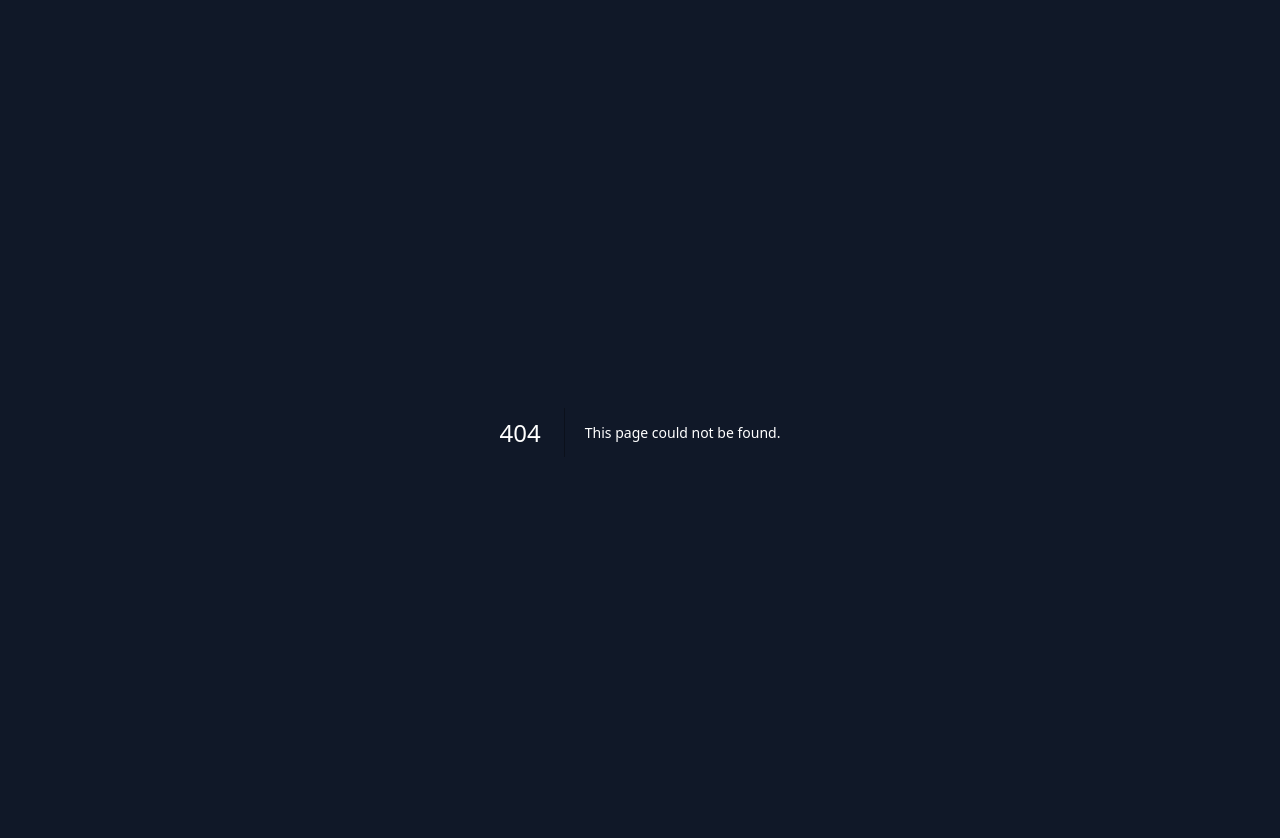
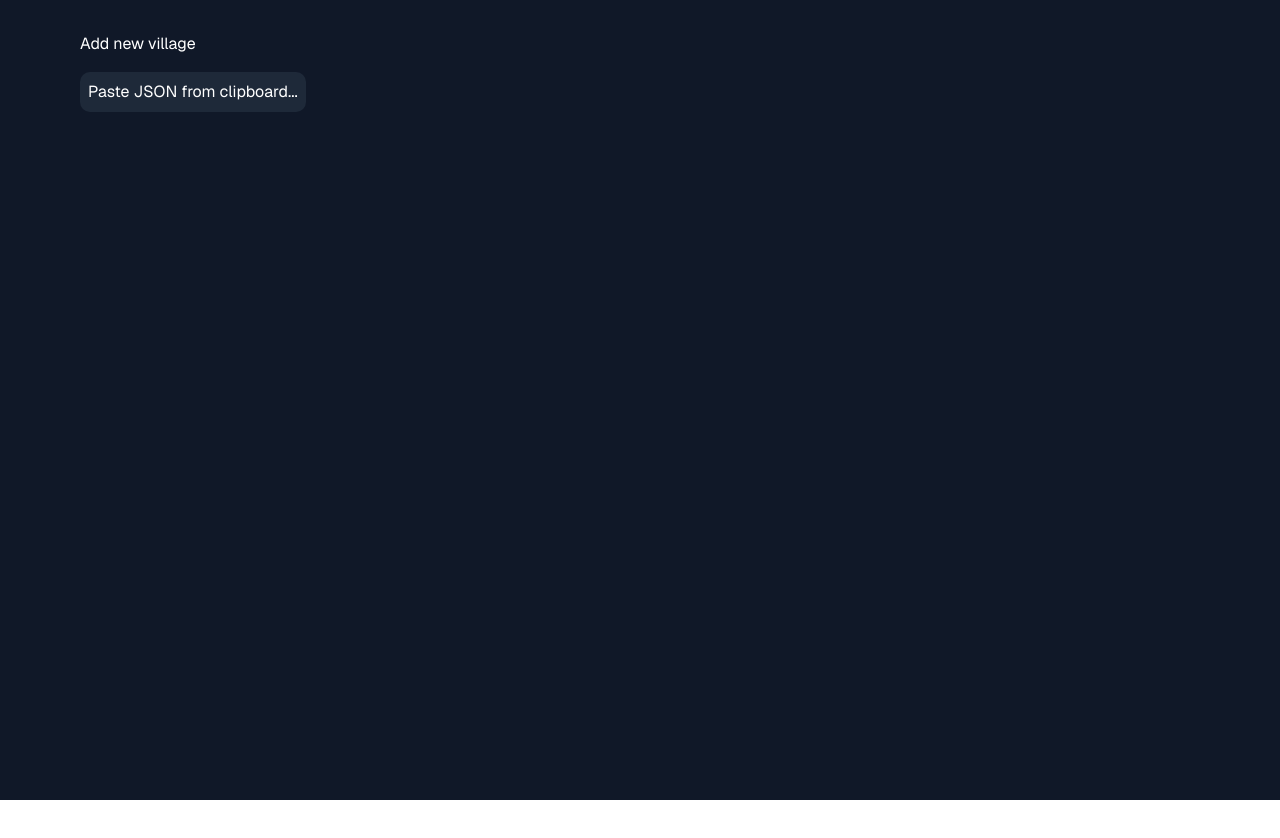
Before and after one commit to valanidev/clash-tracker, a Next.js app: page /tracker/new in a window 1280 px wide. Before the commit this address had no page. Shown: the top 838 px of the page. After the commit the page ends 800 px from the top, so only its background shows below. Built offline with nearby package versions, Linux system fonts and the light colour scheme.

Commit message:
Implement game data pasting

```diff
--- a/app/(account)/me/components/AddVillageBtn.tsx
+++ /dev/null
@@ -1,18 +0,0 @@
-'use client'
-
-import { Button } from '@/components/ui/button'
-import { addVillage } from '../actions'
-
-const AddVillageButton = () => {
-  const handleClick = async () => {
-    addVillage('22UUR8UOL')
-  }
-
-  return (
-    <Button className="bg-lime-700" onClick={handleClick}>
-      Add Village
-    </Button>
-  )
-}
-
-export default AddVillageButton
--- a/app/(account)/me/page.tsx
+++ b/app/(account)/me/page.tsx
@@ -1,6 +1,5 @@
 import { getCurrentUser } from '@/app/(auth)/core/currentUser'
-import AddVillageButton from './components/AddVillageBtn'
-import { getVillages } from './actions'
+import { getVillages } from '../actions'
 
 const AccountPage = async () => {
   const user = await getCurrentUser({ withFullUser: true })
@@ -28,13 +27,14 @@ const AccountPage = async () => {
           {user.role}
         </li>
       </ul>
-      <AddVillageButton />
 
-      {villages.map((village) => (
-        <div key={village.id}>
-          <h2>Village: {village.tag}</h2>
-        </div>
-      ))}
+      <div className="mt-2 flex flex-col flex-wrap gap-2 rounded-lg bg-white/5 p-2">
+        {villages.map((village) => (
+          <div key={village.id}>
+            <h2>Village: #{village.tag}</h2>
+          </div>
+        ))}
+      </div>
     </div>
   )
 }
--- /dev/null
+++ b/app/(account)/tracker/[tag]/page.tsx
@@ -0,0 +1,5 @@
+const TrackerPage = () => {
+  return <h1>Track ...</h1>
+}
+
+export default TrackerPage
--- /dev/null
+++ b/app/(account)/tracker/new/ClipboardReader.tsx
@@ -0,0 +1,58 @@
+'use client'
+
+import { useState } from 'react'
+
+export default function ClipboardReader() {
+  const [data, setData] = useState<string | null>(null)
+  const [error, setError] = useState<string | null>(null)
+  const [loading, setLoading] = useState(false)
+
+  const handlePaste = async () => {
+    setError(null)
+    setLoading(true)
+    try {
+      if (!navigator.clipboard || !navigator.clipboard.readText) {
+        throw new Error('Clipboard API not available')
+      }
+      const text = await navigator.clipboard.readText()
+      if (!text) {
+        throw new Error('Clipboard is empty')
+      }
+      let parsed
+      try {
+        parsed = JSON.parse(text)
+      } catch (e) {
+        throw new Error('Clipboard content is not JSON')
+      }
+      setData(parsed)
+    } catch (e) {
+      setError(String(e))
+      setData(null)
+    } finally {
+      setLoading(false)
+    }
+  }
+
+  return (
+    <div>
+      <button
+        className="rounded-lg bg-gray-800 p-2"
+        onClick={handlePaste}
+        disabled={loading}
+      >
+        Paste JSON from clipboard...
+      </button>
+      {error && <div className="mt-2 text-red-500">{error}</div>}
+      {data && (
+        <>
+          {data.tag && (
+            <h2 className="mt-2 font-semibold">Your tag: {data.tag} </h2>
+          )}
+          <pre className="mt-2 rounded-lg bg-white/5 p-2">
+            {JSON.stringify(data, null, 2)}
+          </pre>
+        </>
+      )}
+    </div>
+  )
+}
--- /dev/null
+++ b/app/(account)/tracker/new/page.tsx
@@ -0,0 +1,14 @@
+import ClipboardReader from './ClipboardReader'
+
+const NewPage = () => {
+  return (
+    <div>
+      <h1>Add new village</h1>
+      <section className="mt-4">
+        <ClipboardReader />
+      </section>
+    </div>
+  )
+}
+
+export default NewPage
```
Also changed, not shown: app/(account)/actions.ts (renamed from app/(account)/me/actions.ts).
